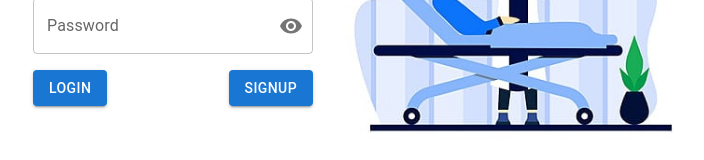
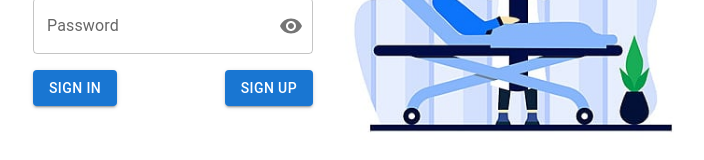
Before and after one commit to Sayan108/doctor-app, a React (Create React App) app: page /login in a window 1280 px wide. Shown: the part 471-631 px from the top of the page, without its empty margins (271-975 px from the left). Built offline with nearby package versions, Linux system fonts and the light colour scheme.

Commit message:
title changed

```diff
--- a/src/components/login/login.tsx
+++ b/src/components/login/login.tsx
@@ -17,7 +17,7 @@ import { routes } from "../../routes.constants";
 import { logInTexts } from "../../languages/login";
 
 const Login = () => {
-  const { username, password } = logInTexts;
+  const { username, password, buttonText } = logInTexts;
   const [showPassword, setShowPassword] = useState(false);
   const dispatch = useDispatch();
   const navigate = useNavigate();
@@ -89,10 +89,10 @@ const Login = () => {
           justifyContent="space-between"
         >
           <Button variant="contained" onClick={handleLogIn}>
-            Login
+            {buttonText.signin}
           </Button>
           <Button variant="contained" onClick={handleRegistrationButtonClick}>
-            Signup
+            {buttonText.signup}
           </Button>
         </Stack>
       </Stack>
--- /dev/null
+++ b/src/languages/PageNotFound.ts
@@ -0,0 +1,3 @@
+export const PageNotFoundText = {
+  text: "kya kar raha hain bhai",
+};
--- a/src/languages/login.ts
+++ b/src/languages/login.ts
@@ -8,4 +8,9 @@ export const logInTexts = {
     placeHolder: "Password",
     key: "password",
   },
+
+  buttonText: {
+    signin: "Sign in",
+    signup: "Sign up",
+  },
 };
--- a/src/pages/PageNotFound.tsx
+++ b/src/pages/PageNotFound.tsx
@@ -1,10 +1,11 @@
 import { Box, Typography } from "@mui/material";
 import React from "react";
+import { PageNotFoundText } from "../languages/PageNotFound";
 const PageNotFound = () => {
   return (
     <>
       <Box sx={{}}>
-        <Typography variant="h1">kya kar raha hain bhai</Typography>
+        <Typography variant="h1">{PageNotFoundText.text}</Typography>
       </Box>
     </>
   );
```
